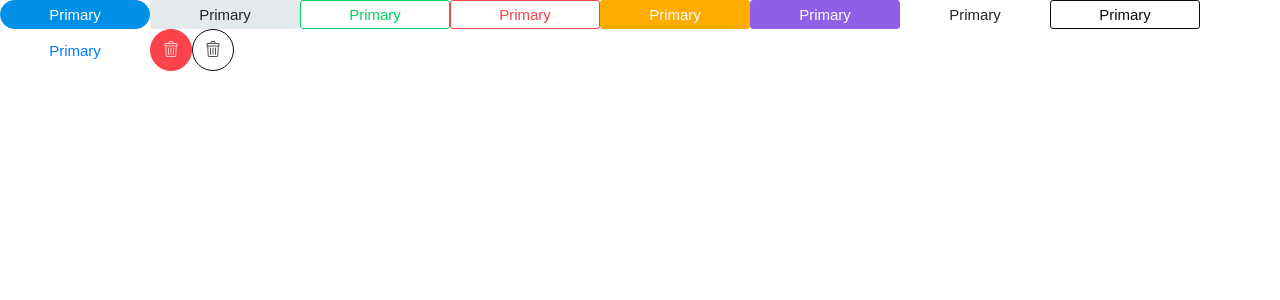
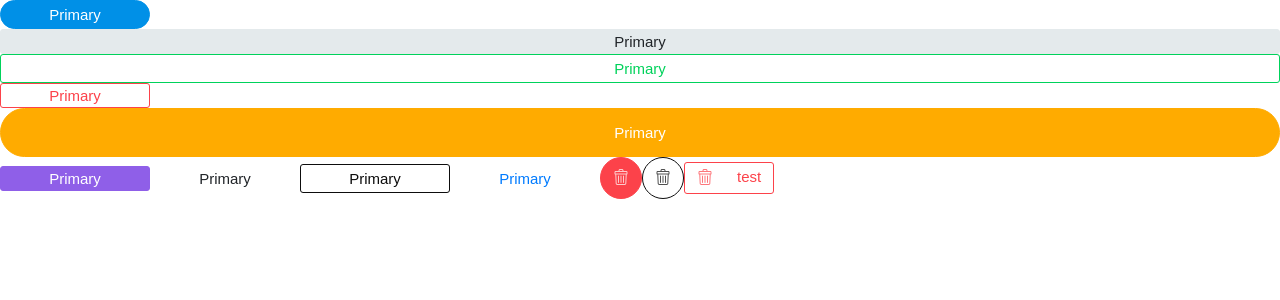
Before and after one commit to SamuelBenedix/reactAdminTemplate, a React (Create React App) app: page / in a window 1280 px wide. Shown: the top 300 px of the page. Built offline with nearby package versions, Linux system fonts and the light colour scheme.

Commit message:
Button with Icon

```diff
--- a/src/components/atoms/Button/iconOnly.tsx
+++ b/src/components/atoms/Button/iconOnly.tsx
@@ -1,10 +1,9 @@
-import React, { useState } from 'react';
+import React from 'react';
 import { IconProps } from '../../../@types/icon';
 import { IcTrash } from '../../../assets';
-// import { IcAddWhite, IcTrash } from '../../../assets';
 
 const IconOnly = (props: IconProps) => {
-  const { icon, color, isOutline = false, icColor } = props;
+  const { icon, icColor } = props;
 
   const Icon = () => {
     switch (icon) {
--- a/src/components/atoms/Button/index.tsx
+++ b/src/components/atoms/Button/index.tsx
@@ -3,11 +3,11 @@ import {
   styBtnBackground,
   styBtnIconSplit,
   styBtnIcon,
-  styBtnSmall,
   styBtn,
   styBtnFw,
   styBtnLink,
   styBtnIc,
+  styBtnBlock,
 } from './styles';
 import { cx } from '@emotion/css';
 import { Colors } from '../../../utils';
@@ -17,103 +17,89 @@ import IconOnly from './iconOnly';
 const Button = (props: ButtonProps) => {
   const {
     type,
-    text,
+    children,
     isSplit,
     icon,
-    isSmall,
-    isLink,
+    isBlock = false,
     isRounded = false,
     isOutline = false,
+    size = 'medium',
     isIcon,
   } = props;
-  const [typeColor, setTypeColor] = useState(Colors.primary);
+  const [typeColor, setTypeColor] = useState({
+    color: '',
+    backgroundColor: '',
+    backgroundColorHover: '',
+    borderColorHover: '',
+  });
 
-  const [icColorNew, setIcColorNew] = useState('#fff');
+  const [icColor, setIcColor] = useState('#fff');
+  const [isLoading, setIsLoading] = useState(false);
 
   const handleMouseEnter = () => {
-    setIcColorNew(typeColor.color);
-    console.log(icColorNew);
+    setIcColor(typeColor.color);
   };
   const handleMouseLeave = () => {
-    setIcColorNew(isOutline ? typeColor.backgroundColor : typeColor.color);
-    console.log(icColorNew);
+    setIcColor(isOutline ? typeColor.backgroundColor : typeColor.color);
   };
 
   useEffect(() => {
-    switch (type) {
-      case 'primary':
-        setTypeColor(Colors.primary);
-        setIcColorNew(
-          isOutline ? Colors.primary.backgroundColor : Colors.primary.color
+    setTypeColor(Colors[type]);
+    setIcColor(
+      isOutline ? Colors[type].backgroundColor : Colors[type]['color']
     );
-        break;
-      case 'secondary':
-        setTypeColor(Colors.secondary);
-        setIcColorNew(
-          isOutline ? Colors.secondary.backgroundColor : Colors.secondary.color
-        );
-        break;
-      case 'info':
-        setTypeColor(Colors.info);
-        setIcColorNew(
-          isOutline ? Colors.info.backgroundColor : Colors.info.color
-        );
-        break;
-      case 'danger':
-        setTypeColor(Colors.danger);
-        setIcColorNew(
-          isOutline ? Colors.danger.backgroundColor : Colors.danger.color
-        );
-        break;
-      case 'warning':
-        setTypeColor(Colors.warning);
-        setIcColorNew(
-          isOutline ? Colors.warning.backgroundColor : Colors.warning.color
-        );
-        break;
-      case 'success':
-        setTypeColor(Colors.success);
-        setIcColorNew(
-          isOutline ? Colors.success.backgroundColor : Colors.success.color
-        );
-        break;
-      case 'light':
-        setTypeColor(Colors.light);
-        setIcColorNew(
-          isOutline ? Colors.light.backgroundColor : Colors.light.color
-        );
-        break;
-      case 'dark':
-        setTypeColor(Colors.dark);
-        setIcColorNew(
-          isOutline ? Colors.dark.backgroundColor : Colors.dark.color
-        );
-        break;
-      default:
-        setTypeColor(Colors.primary);
-        setIcColorNew(
-          isOutline ? Colors.primary.backgroundColor : Colors.primary.color
-        );
-        break;
-    }
+    setIsLoading(true);
   }, [type, isOutline]);
 
-  if (isLink) {
+  if (type === 'link') {
     return (
+      <React.Fragment>
+        {isLoading && (
           <button
             type="button"
-        className={cx(styBtn(isRounded), styBtnFw, styBtnLink)}
+            className={cx(
+              styBtn(isRounded, size, type === 'link'),
+              styBtnFw,
+              styBtnLink
+            )}
           >
-        {text}
+            {children}
           </button>
+        )}
+      </React.Fragment>
+    );
+  }
+
+  if (isSplit) {
+    return (
+      <React.Fragment>
+        {isLoading && (
+          <button
+            className={cx(
+              styBtn(isRounded, size),
+              styBtnBackground(typeColor, isOutline),
+              styBtnIconSplit
+            )}
+            onMouseEnter={handleMouseEnter}
+            onMouseLeave={handleMouseLeave}
+          >
+            <span className={styBtnIcon(isOutline)}>
+              <IconOnly icon={icon} icColor={icColor} />
+            </span>
+            <span>{children}</span>
+          </button>
+        )}
+      </React.Fragment>
     );
   }
 
   if (isIcon) {
     return (
+      <React.Fragment>
+        {isLoading && (
           <button
             className={cx(
-          styBtn(isIcon),
+              styBtn(isIcon, size),
               styBtnBackground(typeColor, isOutline),
               styBtnIc
             )}
@@ -121,59 +107,36 @@ const Button = (props: ButtonProps) => {
             onMouseEnter={handleMouseEnter}
             onMouseLeave={handleMouseLeave}
           >
-        <IconOnly
-          icon={icon}
-          color={typeColor}
-          isOutline={isOutline}
-          icColor={icColorNew}
-        />
+            <IconOnly icon={icon} icColor={icColor} />
           </button>
-    );
-  }
-
-  if (isSplit) {
-    return (
-      <button
-        className={
-          isSmall
-            ? cx(
-                styBtn(isRounded),
-                styBtnBackground(typeColor, isOutline),
-                styBtnIconSplit,
-                styBtnSmall
-              )
-            : cx(
-                styBtn(isRounded),
-                styBtnBackground(typeColor, isOutline),
-                styBtnIconSplit
-              )
-        }
-        onMouseEnter={handleMouseEnter}
-        onMouseLeave={handleMouseLeave}
-      >
-        <span className={styBtnIcon}>
-          <IconOnly icon={icon} color={typeColor} icColor={icColorNew} />
-        </span>
-        <span>{text}</span>
-      </button>
+        )}
+      </React.Fragment>
     );
   }
 
   return (
+    <React.Fragment>
+      {isLoading && (
         <button
           type="button"
           className={
-        isSmall
-          ? cx(styBtnBackground(typeColor, isOutline), styBtnSmall)
+            isBlock
+              ? cx(
+                  styBtn(isRounded, size),
+                  styBtnBackground(typeColor, isOutline),
+                  styBtnBlock
+                )
               : cx(
-              styBtn(isRounded),
+                  styBtn(isRounded, size),
                   styBtnBackground(typeColor, isOutline),
                   styBtnFw
                 )
           }
         >
-      {text}
+          {children}
         </button>
+      )}
+    </React.Fragment>
   );
 };
 
--- a/src/components/atoms/Button/styles.tsx
+++ b/src/components/atoms/Button/styles.tsx
@@ -1,7 +1,11 @@
 import { css } from '@emotion/css';
 import { Colors } from '../../../utils';
 
-export const styBtn = (isRounded: boolean) => css`
+export const styBtn = (
+  isRounded: boolean,
+  size: string,
+  isLink?: boolean
+) => css`
   font-size: 0.9375rem;
   line-height: 1;
   font-weight: 500;
@@ -12,7 +16,13 @@ export const styBtn = (isRounded: boolean) => css`
   vertical-align: middle;
   user-select: none;
   border: 1px solid transparent;
-  padding: 0.375rem 0.75rem;
+
+  padding: ${size === 'large'
+    ? '1rem 3rem'
+    : size === 'small'
+    ? '.25rem .5rem;'
+    : '.375rem .75rem'};
+
   border-radius: ${isRounded ? '50px' : '0.1875rem'};
   transition: color 0.15s ease-in-out, background-color 0.15s ease-in-out,
     border-color 0.15s ease-in-out, box-shadow 0.15s ease-in-out;
@@ -22,12 +32,17 @@ export const styBtn = (isRounded: boolean) => css`
   }
 
   &:hover {
-    text-decoration: none;
+    text-decoration: ${isLink ? 'underline' : 'none'};
   }
 `;
 
 export const styBtnFw = css`
   min-width: 150px;
+`;
+
+export const styBtnBlock = css`
+  display: block;
+  width: 100%;
 `;
 
 export const styBtnBackground = (
@@ -88,8 +103,8 @@ export const styBtnIconSplit = css`
   }
 `;
 
-export const styBtnIcon = css`
-  background: rgba(0, 0, 0, 0.15);
+export const styBtnIcon = (isOutline: boolean) => css`
+  background: ${!isOutline && 'rgba(0, 0, 0, 0.15)'};
   display: flex;
   align-items: center;
   justify-content: center;
--- a/src/pages/Home/index.tsx
+++ b/src/pages/Home/index.tsx
@@ -1,20 +1,32 @@
 import React from 'react';
-import { Accordion, Card, Sidebar, SubMenu, Button } from '../../components';
+import { Button } from '../../components';
 
 const Home = () => {
   return (
     <React.Fragment>
-      <Button type="primary" text="Primary" isRounded />
-      <Button type="secondary" text="Primary" />
-      <Button type="success" text="Primary" isOutline />
-      <Button type="danger" text="Primary" isOutline />
-      <Button type="warning" text="Primary" />
-      <Button type="info" text="Primary" />
-      <Button type="light" text="Primary" />
-      <Button type="dark" text="Primary" isOutline />
-      <Button text="Primary" isLink />
-      <Button text="Primary" type="danger" isIcon icon="trash" />
-      <Button text="Primary" type="dark" isIcon icon="trash" isOutline />
+      <Button type="primary" children="Primary" isRounded />
+      <Button type="secondary" children="Primary" size="small" isBlock />
+      <Button type="success" children="Primary" isOutline isBlock />
+      <Button type="danger" children="Primary" isOutline size="small" />
+      <Button
+        type="warning"
+        children="Primary"
+        size="large"
+        isBlock
+        isRounded
+      />
+      <Button type="info" children="Primary" size="small" />
+      <Button type="light" children="Primary" />
+      <Button type="dark" children="Primary" isOutline />
+      <Button type="link" children="Primary" />
+      <Button children="Primary" type="danger" isIcon icon="trash" />
+      <Button type="dark" isIcon icon="trash" isOutline>
+        test
+      </Button>
+
+      <Button isSplit type="danger" isIcon icon="trash" isOutline>
+        test
+      </Button>
     </React.Fragment>
   );
 };
--- a/src/utils/colors/index.tsx
+++ b/src/utils/colors/index.tsx
@@ -47,4 +47,10 @@ export const Colors = {
     backgroundColorHover: '#ececec',
     borderColorHover: '#e6e6e6',
   },
+  link: {
+    color: '#007bff',
+    backgroundColor: 'transparent',
+    backgroundColorHover: 'transparent',
+    borderColorHover: 'transparent',
+  },
 };
```
Also changed, not shown: src/@types/button.d.ts (+5 -5 lines), src/@types/icon.d.ts (+0 -7 lines), 1 other file (tests, documents, lock files or other folders). Lines whose indentation alone changed are shown as unchanged.
